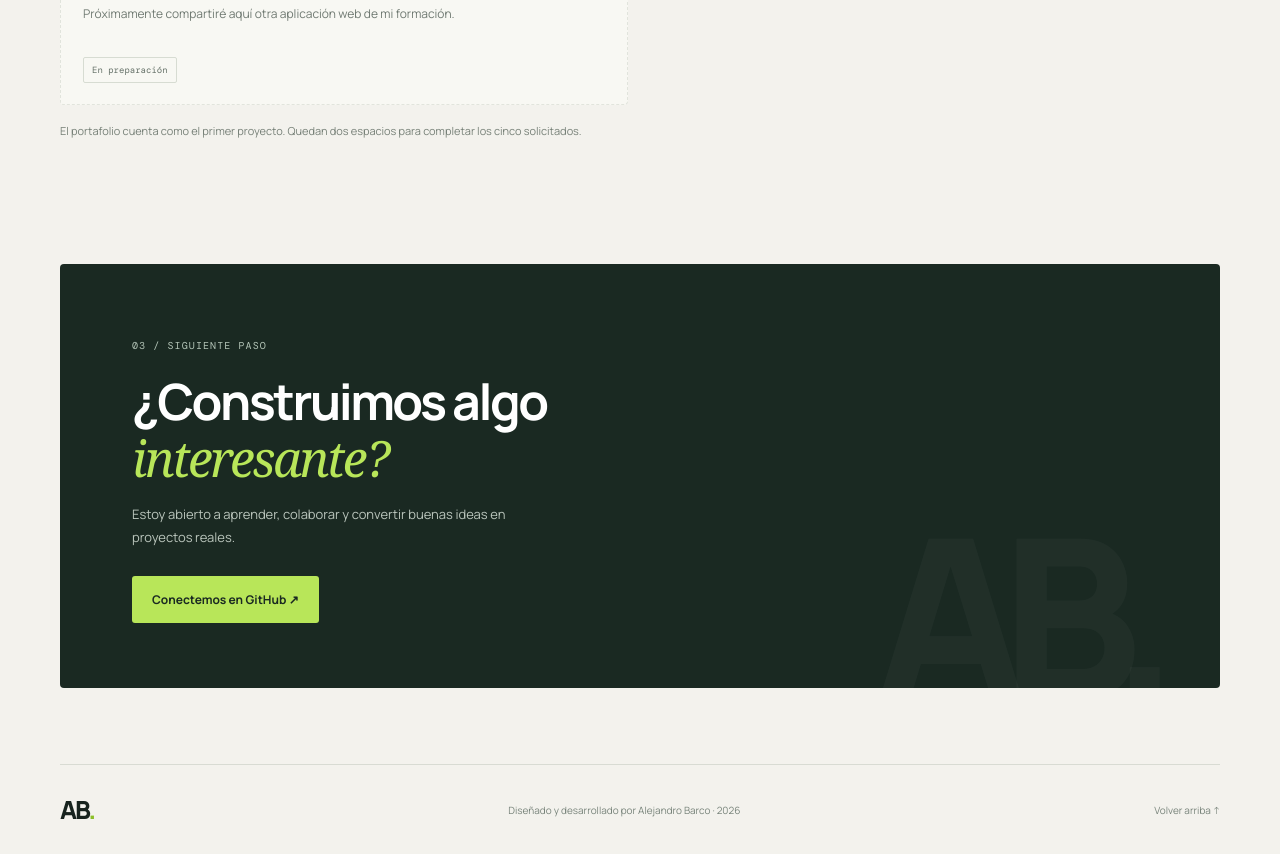
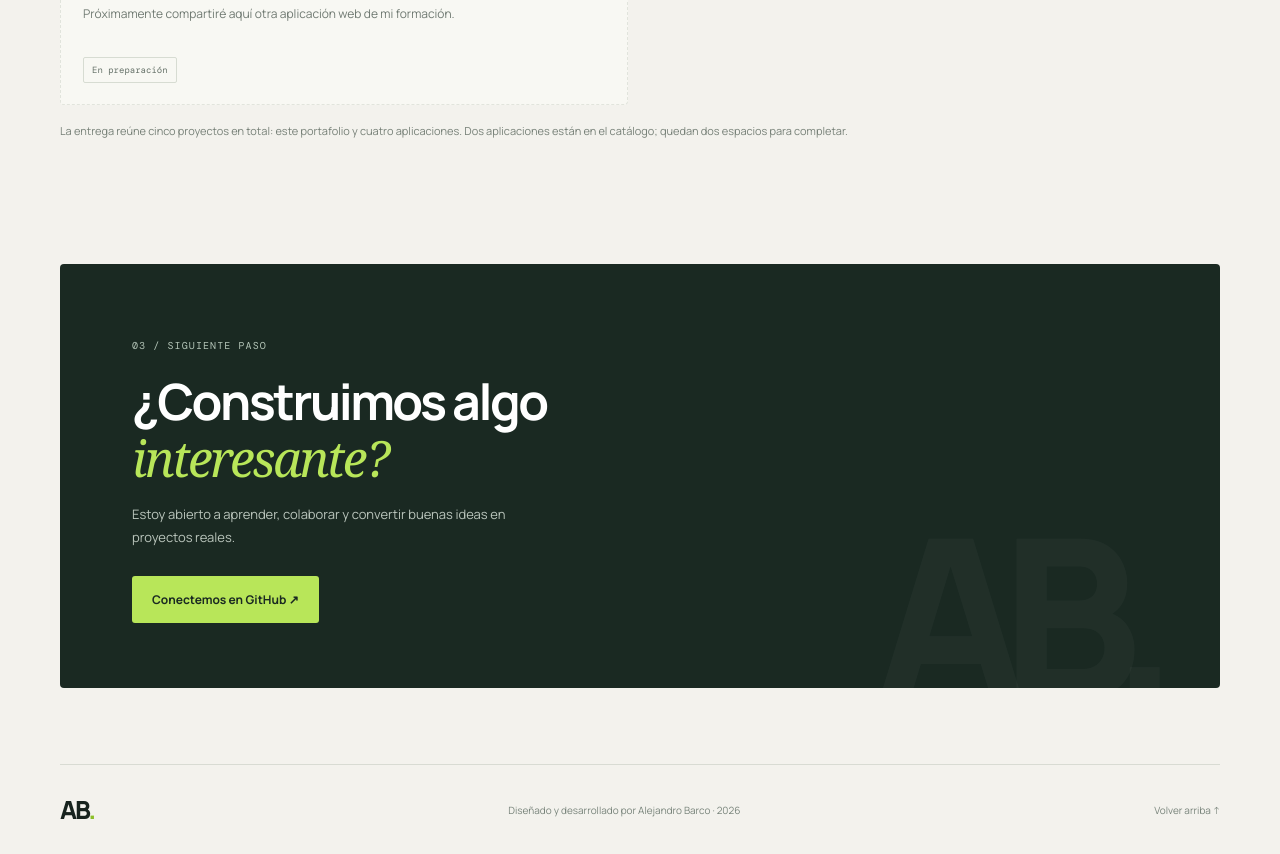
Before and after one commit to alejandrobarco01-coder/Portafolio, a plain HTML site: page index.html in a window 1280 px wide. Shown: the part 2380-3234 px from the top of the page. Drawn offline with nearby package versions, Linux system fonts and the light colour scheme.

Commit message:
docs: clarify five-project portfolio count

```diff
--- a/index.html
+++ b/index.html
@@ -52,7 +52,7 @@
           <article class="project-card project-tbd"><div class="tbd-art"><span>04</span><div>✳</div><small>PRÓXIMAMENTE</small></div><div class="project-info"><div class="project-title"><span>04</span><h3>Proyecto por agregar</h3></div><p>Este espacio queda listo para uno de los proyectos que agregaré al portafolio.</p><div class="tags"><span>En preparación</span></div></div></article>
           <article class="project-card project-tbd"><div class="tbd-art tbd-alt"><span>05</span><div>⌘</div><small>PRÓXIMAMENTE</small></div><div class="project-info"><div class="project-title"><span>05</span><h3>Proyecto por agregar</h3></div><p>Próximamente compartiré aquí otra aplicación web de mi formación.</p><div class="tags"><span>En preparación</span></div></div></article>
         </div>
-        <p class="project-footnote">El portafolio cuenta como el primer proyecto. Quedan dos espacios para completar los cinco solicitados.</p>
+        <p class="project-footnote">La entrega reúne cinco proyectos en total: este portafolio y cuatro aplicaciones. Dos aplicaciones están en el catálogo; quedan dos espacios para completar.</p>
       </section>
 
       <section class="contact wrap" id="contacto"><div class="contact-inner"><p class="eyebrow">03 / SIGUIENTE PASO</p><h2>¿Construimos algo<br /><em>interesante?</em></h2><p>Estoy abierto a aprender, colaborar y convertir buenas ideas en proyectos reales.</p><a class="button button-light" href="https://github.com/alejandrobarco01-coder" target="_blank" rel="noreferrer">Conectemos en GitHub ↗</a><span class="contact-mark">AB.</span></div></section>
```
